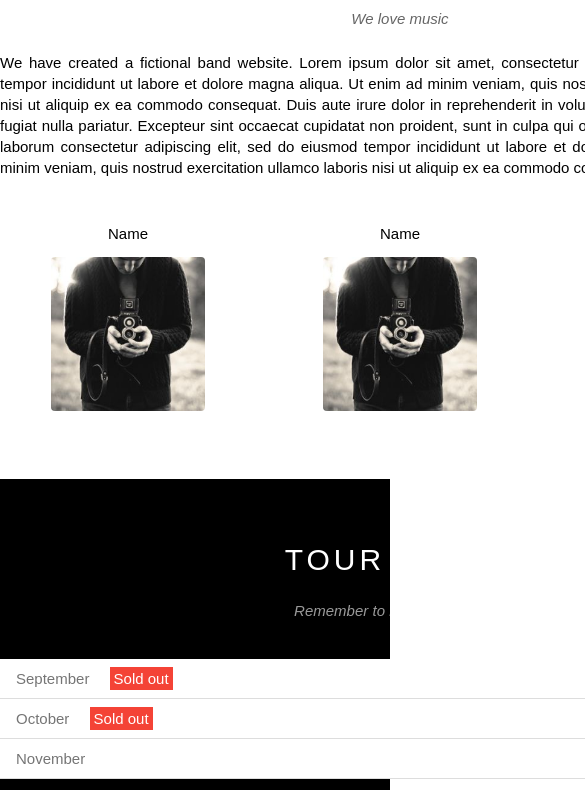
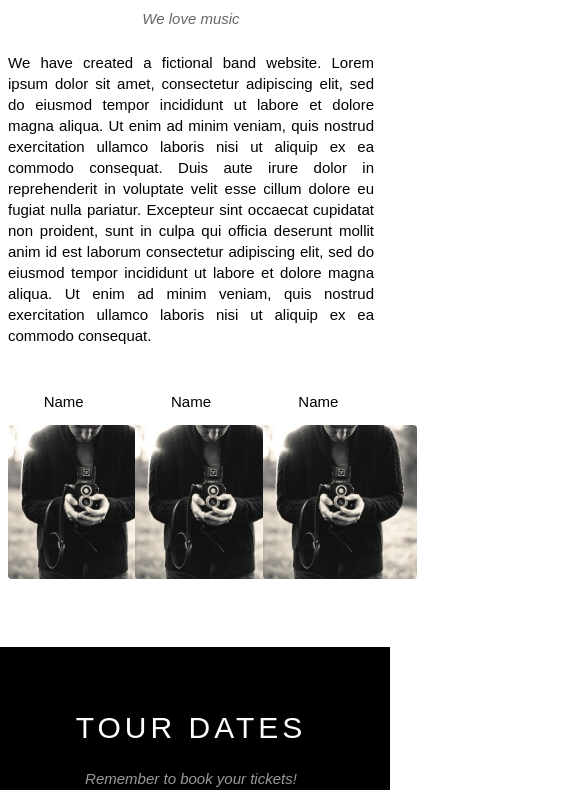
Before and after one commit to tuduan1902/W3S_TheBand, a plain HTML site: page w3_band/index.html in a window 390 px wide. Shown: the part 354-1144 px from the top of the page, 585 px wide, since content can reach past the window. Drawn offline with nearby package versions, Linux system fonts and the light colour scheme.

Commit message:
Complete tablet responsive

```diff
--- a/w3_band/assets/css/style.css
+++ b/w3_band/assets/css/style.css
@@ -199,9 +199,12 @@ html {
 
 #content .content-section {
    width: 800px;
+   max-width: 100%;
    padding: 64px 0;
    margin-left: auto;
    margin-right: auto;
+   padding-left: 8px;
+   padding-right: 16px;
 }
 
 #content .section-heading {
```
